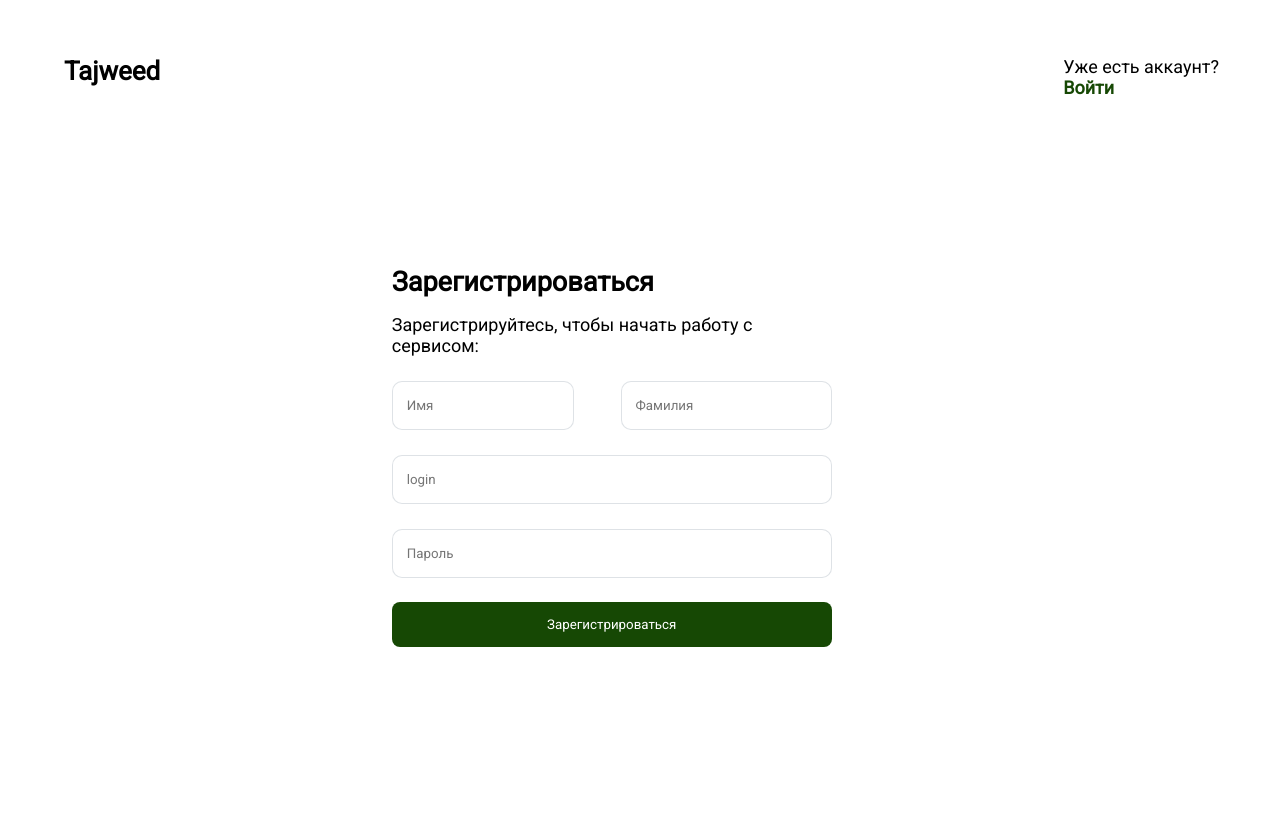
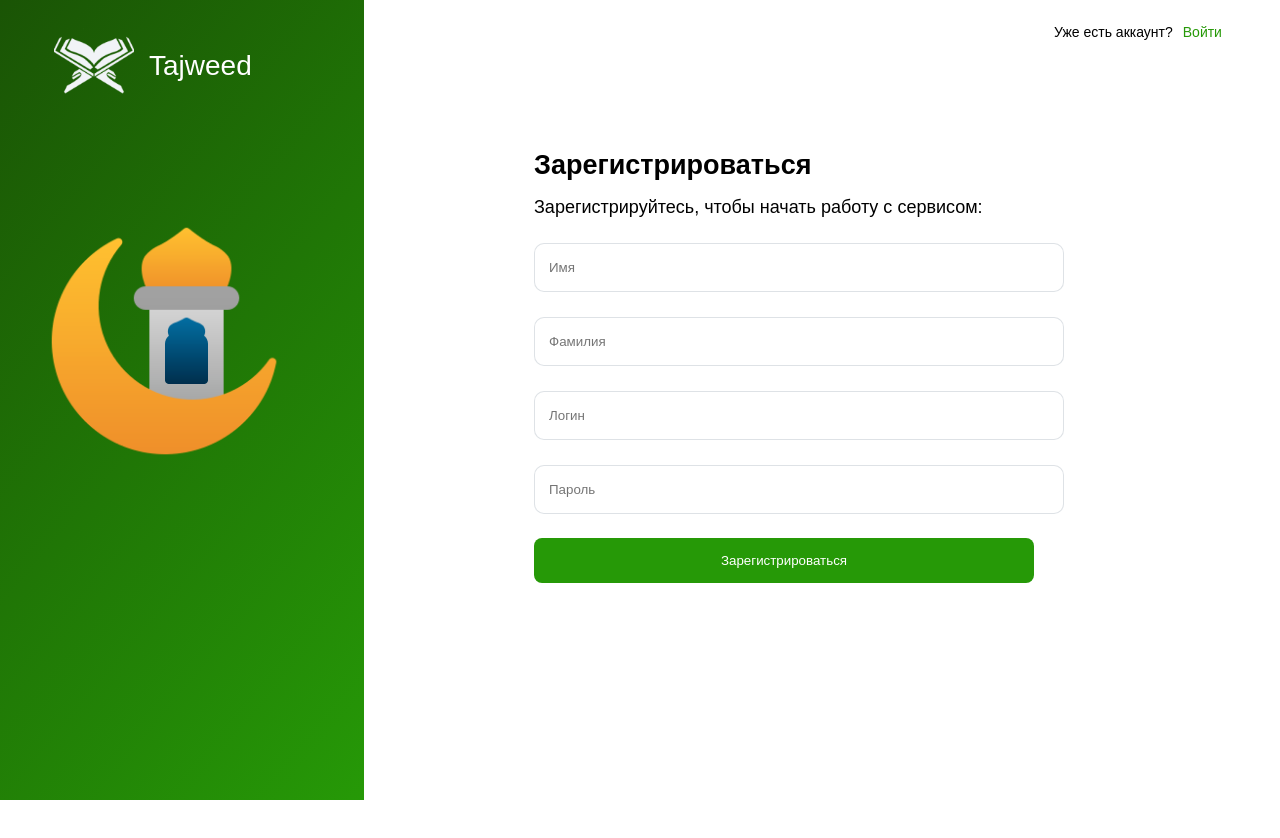
Before and after one commit to MintuevMR/tajweed-front, a React (Vite) app: page /register in a window 1280 px wide. Shown: the top 838 px of the page. After the commit the page ends 800 px from the top, so only its background shows below. Built offline with nearby package versions, Linux system fonts and the light colour scheme; a web font is replaced by a local one.

Commit message:
change forms

```diff
--- a/src/App.css
+++ b/src/App.css
@@ -1,5 +1,6 @@
 @import url("https://fonts.googleapis.com/css2?family=Amiri+Quran&display=swap");
 @import url("https://fonts.googleapis.com/css2?family=Roboto&display=swap");
+
 * {
   margin: 0;
 }
@@ -10,53 +11,10 @@ body {
   box-sizing: border-box;
 }
 
+a {
+  text-decoration: none;
+}
+
 /* .material-symbols-outlined {
   font-variation-settings: "FILL" 0, "wght" 700, "GRAD" 0, "opsz" 48;
 } */
-
-#password,
-#login,
-#fname,
-#lname {
-  width: 100%;
-  padding: 16px 14px;
-  margin-top: 25px;
-  border: 1px solid #919eab4d;
-  border-radius: 10px;
-}
-
-#password:focus,
-#login:focus,
-#fname:focus,
-#lname:focus {
-  outline: none;
-  border: 2px solid #3258fb;
-}
-
-#password {
-  background-repeat: no-repeat;
-  background-position: 95%;
-}
-
-.login {
-  position: relative;
-}
-.login label {
-  position: absolute;
-  top: 15px;
-  left: 10px;
-  padding: 0 5px;
-  background-color: white;
-  color: rgb(116, 116, 116);
-}
-
-form button {
-  padding: 15px;
-  color: white;
-  background: rgba(38, 153, 7, 1);
-  border: none;
-  border-radius: 8px;
-  width: 100%;
-  transition: 1s;
-  margin-top: 24px;
-}
--- a/src/pages/SignIn/index.tsx
+++ b/src/pages/SignIn/index.tsx
@@ -43,7 +43,6 @@ const SignIn = () => {
           <a className={styles.tajweed} href="/">Tajweed</a>
         </div>
         <div className={styles.illustration__logo}>
-          {/* <img src={icon1} alt="illustration" /> */}
           <img src={icon2} alt="illustration" />
         </div>
       </div>
@@ -57,10 +56,9 @@ const SignIn = () => {
 
         <form onSubmit={handleSignIp}>
           <div className={styles.login}>
-            {/* <label>Login</label> */}
             <input
               type="text"
-              id="login"
+              id={styles.login}
               onChange={handleSetLogin}
               value={login}
               placeholder="Логин"
@@ -69,7 +67,7 @@ const SignIn = () => {
           <div className={styles.password}>
             <input
               type="password"
-              id="password"
+              id={styles.password}
               onChange={handleSetPassword}
               value={password}
               placeholder="Пароль"
--- a/src/pages/SignIn/signIn.module.css
+++ b/src/pages/SignIn/signIn.module.css
@@ -1,16 +1,4 @@
 @import url("https://fonts.googleapis.com/css2?family=Roboto&display=swap");
-* {
-  margin: 0;
-  padding: 0;
-  box-sizing: border-box;
-  font-family: "roboto";
-}
-
-a {
-  color: #000000;
-  text-decoration: none;
-  font-weight: bold;
-}
 
 section {
   display: flex;
@@ -19,7 +7,7 @@ section {
 }
 
 .main {
-    width: 500px;
+  width: 500px;
   margin-top: 150px;
   padding: 0 20px;
   margin-left: 150px;
@@ -31,22 +19,9 @@ section {
   gap: 16px;
 }
 
-.logo {
-  padding: 10px;
-}
-
-/* .logo__name a:last-child {
-  display: none;
-}
-
-.illustration__logo {
-  margin: auto;
-}
-*/
-
 .illustration__logo img {
-    margin-left: 30px;
-    width: 250px;
+  margin-left: 30px;
+  width: 250px;
 }
 
 #password,
@@ -61,7 +36,7 @@ section {
 #password:focus,
 #login:focus {
   outline: none;
-  border: 2px solid #3258fb;
+  border: 2px solid rgba(38, 153, 7, 1);
 }
 
 #password {
@@ -82,75 +57,6 @@ section {
   color: rgb(116, 116, 116);
 }
 
-form button {
-  padding: 15px;
-  color: white;
-  background: rgba(38, 153, 7, 1);
-  border: none;
-  border-radius: 8px;
-  width: 100%;
-  transition: 1s;
-  margin-top: 24px;
-}
-
-form button {
-  background: rgb(37, 86, 18);
-  background: linear-gradient(130deg, #164804 0%, #269907 100%);
-  cursor: pointer;
-}
-
-/*.custom_check - copypaste*/
-.checkbox {
-  display: flex;
-  margin-top: 24px;
-  font-size: 14px;
-  justify-content: space-between;
-}
-.custom_check {
-  font-size: 14px;
-  position: relative;
-  padding-left: 35px;
-}
-.custom_check input {
-  position: absolute;
-  opacity: 0;
-  cursor: pointer;
-  height: 0;
-  width: 0;
-}
-.checkmark {
-  position: absolute;
-  top: 0;
-  left: 0;
-  height: 18px;
-  width: 18px;
-  background-color: #eee;
-}
-.custom_check:hover input ~ .checkmark {
-  background-color: #ccc;
-}
-.custom_check input:checked ~ .checkmark {
-  background-color: #3258fb;
-  border-radius: 5px;
-}
-.checkmark:after {
-  content: "";
-  position: absolute;
-  display: none;
-}
-.custom_check input:checked ~ .checkmark:after {
-  display: block;
-}
-.custom_check .checkmark:after {
-  left: 6px;
-  top: 2px;
-  width: 3px;
-  height: 8px;
-  border: solid white;
-  border-width: 0 3px 3px 0;
-  transform: rotate(45deg);
-}
-
 .action {
   margin-top: 24px;
   display: flex;
@@ -162,8 +68,7 @@ form button {
 }
 .action a {
   /* color: #3258fb; */
-  color:  #269907;
-  ;
+  color: #269907;
 }
 
 .tajweed {
@@ -173,16 +78,67 @@ form button {
   color: #fff;
 }
 
+.logo {
+  padding: 10px;
+  background: linear-gradient(130deg, #1a5405 0%, #269907 100%);
+}
+
 .logo__name img {
   width: 80px;
 }
 .logo__name {
-    width: 300px;
+  width: 300px;
   display: flex;
   margin-bottom: 100px;
   margin-left: 44px;
   margin-top: 10px;
 }
-.logo {
-  background: linear-gradient(130deg, #1a5405 0%, #269907 100%);
+
+#password,
+#login {
+  width: 100%;
+  padding: 16px 14px;
+  margin-top: 25px;
+  border: 1px solid #919eab4d;
+  border-radius: 10px;
 }
+
+#password:focus,
+#login:focus {
+  outline: none;
+  border: 2px solid rgba(38, 153, 7, 1);
+}
+
+#password {
+  background-repeat: no-repeat;
+  background-position: 95%;
+}
+
+.login {
+  position: relative;
+}
+.login label {
+  position: absolute;
+  top: 15px;
+  left: 10px;
+  padding: 0 5px;
+  background-color: white;
+  color: rgb(116, 116, 116);
+}
+
+
+form button {
+  padding: 15px;
+  color: white;
+  background: rgba(38, 153, 7, 1);
+  border: none;
+  border-radius: 8px;
+  width: 100%;
+  transition: 1s;
+  margin-top: 24px;
+  cursor: pointer;
+}
+
+form button:hover {
+  background: rgb(37, 86, 18);
+}
--- a/src/pages/SignUp/index.tsx
+++ b/src/pages/SignUp/index.tsx
@@ -1,5 +1,7 @@
 import React, { useState } from "react";
 import { useDispatch } from "react-redux";
+import logo from "../../assets/logo.png";
+import icon2 from "../../assets/islam_5lhb2v3612up_256.png"
 //import { authSignUp } from "../../features/appSlices";
 
 import styles from "./signUp.module.css";
@@ -27,7 +29,13 @@ const SignUp = () => {
     <section>
       <div className={styles.logo}>
         <div className={styles.logo__name}>
-          <a href="/login">Tajweed</a>
+          <a href="/">
+            <img src={logo} alt="logo-img" />
+          </a>
+          <a className={styles.tajweed} href="/">Tajweed</a>
+        </div>
+        <div className={styles.illustration__logo}>
+          <img src={icon2} alt="illustration" />
         </div>
       </div>
       <div className={styles.main}>
@@ -59,7 +67,7 @@ const SignUp = () => {
               id={styles.login}
               value={login}
               onChange={handleSetLogin}
-              placeholder="login"
+              placeholder="Логин"
             />
           </div>
           <div className={styles.password}>
--- a/src/pages/SignUp/signUp.module.css
+++ b/src/pages/SignUp/signUp.module.css
@@ -1,19 +1,16 @@
-a {
-  color: #164804;
-  text-decoration: none;
-  font-weight: bold;
-}
+@import url("https://fonts.googleapis.com/css2?family=Roboto&display=swap");
 
 section {
+  display: flex;
   height: 100vh;
   min-width: 375px;
 }
 
-/* ----------------------------------------------------- */
-
 .main {
-  margin-top: 60px;
+  width: 500px;
+  margin-top: 150px;
   padding: 0 20px;
+  margin-left: 150px;
 }
 
 .main__titile {
@@ -22,27 +19,78 @@ section {
   gap: 16px;
 }
 
-.logo {
-  padding: 30px 0 0 20px;
+.illustration__logo img {
+  margin-left: 30px;
+  width: 250px;
 }
 
-.logo__name {
-  display: block;
+#password,
+#login {
+  width: 100%;
+  padding: 16px 14px;
+  margin-top: 25px;
+  border: 1px solid #919eab4d;
+  border-radius: 10px;
 }
 
-.logo__name a:last-child {
-  display: none;
+#password:focus,
+#login:focus {
+  outline: none;
+  border: 2px solid rgba(38, 153, 7, 1);
 }
 
-.illustration__logo {
-  margin: auto;
+#password {
+  background-repeat: no-repeat;
+  background-position: 95%;
 }
 
-.illustration__logo img {
-  display: none;
+.login {
+  position: relative;
+}
+.login label {
+  position: absolute;
+  top: 15px;
+  left: 10px;
+  padding: 0 5px;
+  background-color: white;
+  color: rgb(116, 116, 116);
 }
 
-/* ----------------------------------------------------- */
+.action {
+  margin-top: 24px;
+  display: flex;
+  justify-content: space-around;
+  font-size: 14px;
+}
+.action p {
+  margin-right: 10px;
+}
+.action a {
+  color: #269907;
+}
+
+.tajweed {
+  font-size: 28px;
+  margin-top: 30px;
+  margin-left: 15px;
+  color: #fff;
+}
+
+.logo {
+  padding: 10px;
+  background: linear-gradient(130deg, #1a5405 0%, #269907 100%);
+}
+
+.logo__name img {
+  width: 80px;
+}
+.logo__name {
+  width: 300px;
+  display: flex;
+  margin-bottom: 100px;
+  margin-left: 44px;
+  margin-top: 10px;
+}
 
 #password,
 #login,
@@ -51,16 +99,16 @@ section {
   width: 100%;
   padding: 16px 14px;
   margin-top: 25px;
-  border: 1px solid #919EAB4D;
+  border: 1px solid #919eab4d;
   border-radius: 10px;
 }
 
 #password:focus,
 #login:focus,
 #fname:focus,
-#lname:focus{
-  outline:none;
-  border: 2px solid #164804;
+#lname:focus  {
+  outline: none;
+  border: 2px solid rgba(38, 153, 7, 1);
 }
 
 #password {
@@ -83,83 +131,15 @@ section {
 form button {
   padding: 15px;
   color: white;
-  background: #164804;
+  background: rgba(38, 153, 7, 1);
   border: none;
   border-radius: 8px;
   width: 100%;
   transition: 1s;
   margin-top: 24px;
+  cursor: pointer;
 }
 
 form button:hover {
- cursor: pointer;
- background-color: #269907;
+  background: rgb(37, 86, 18);
 }
-
-
-/* ----------------------------------------------------- */
-@media (min-width: 1200px) {
-  section {
-      height: 100vh;
-      margin: 56px;
-      display: flex;
-      justify-content: space-between;
-  }
-
-  .logo {
-      padding: 0;
-      display: flex;
-      flex-direction: column;
-      justify-content: space-between
-  }
-
-  .logo a {
-      color: black;
-      text-decoration: none;
-      font-weight: bold;
-  }
-
-  .logo img {
-      width: 30px;
-  }
-
-  .illustration__logo img {
-      display: block;
-      width: 350px;
-  }
-
-  .logo__name {
-      display: block;
-      float: right;
-      margin-left: 8px;
-      font-weight: bold;
-      font-size: 26px;
-  }
-
-  .logo__name a:last-child {
-      display: inline;
-      vertical-align: top;
-  }
-
-  .main {
-      width: 480px;
-      margin: auto;
-  }
-
-  .fullname{
-      display: flex;
-      justify-content: space-between;
-  }
-
-  .fname, .lname{
-      width: 48%;
-  }
-
-  .action > p {
-      padding-right: 5px;
-  }
-
-  .action {
-      align-items: flex-start
-  }
-}
```
